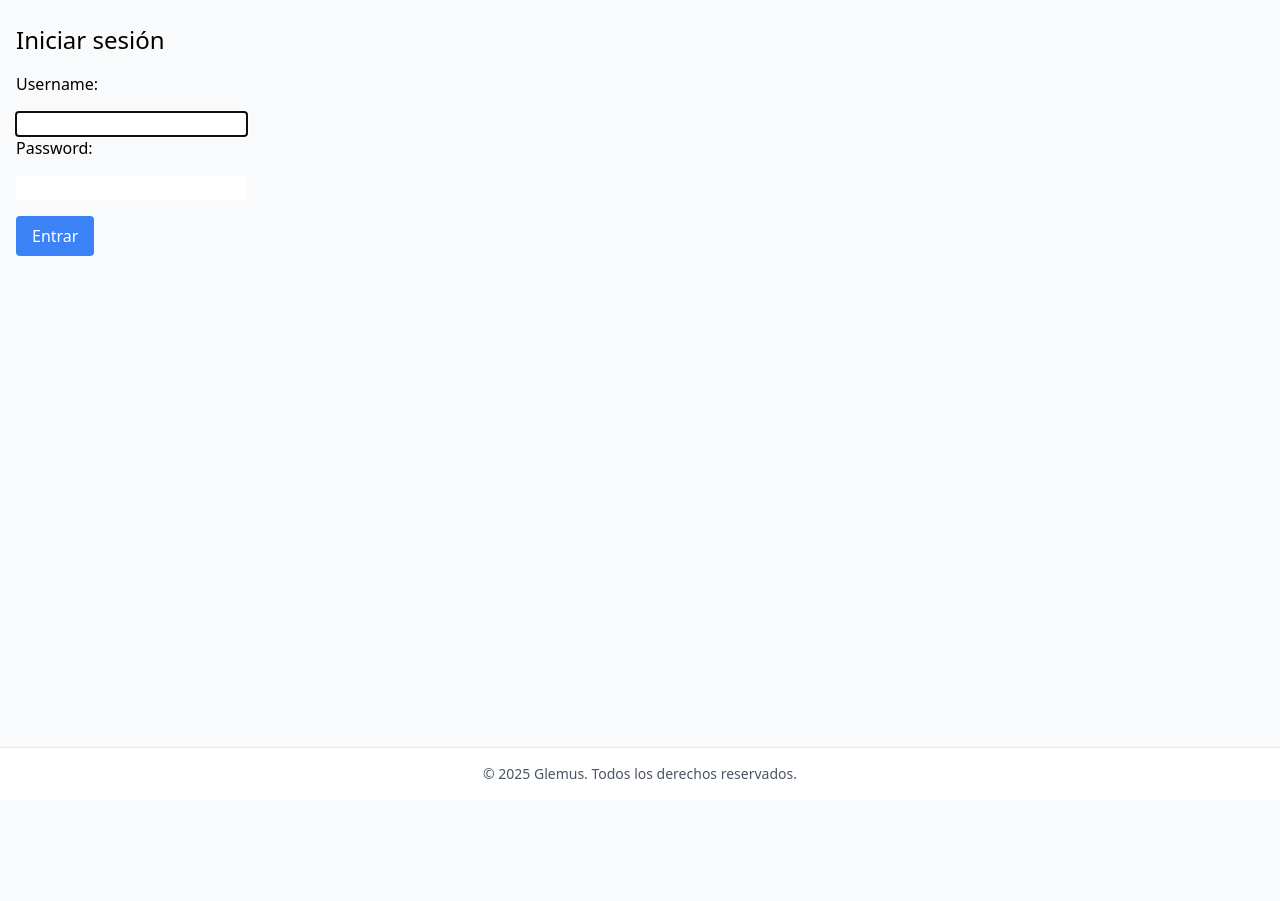
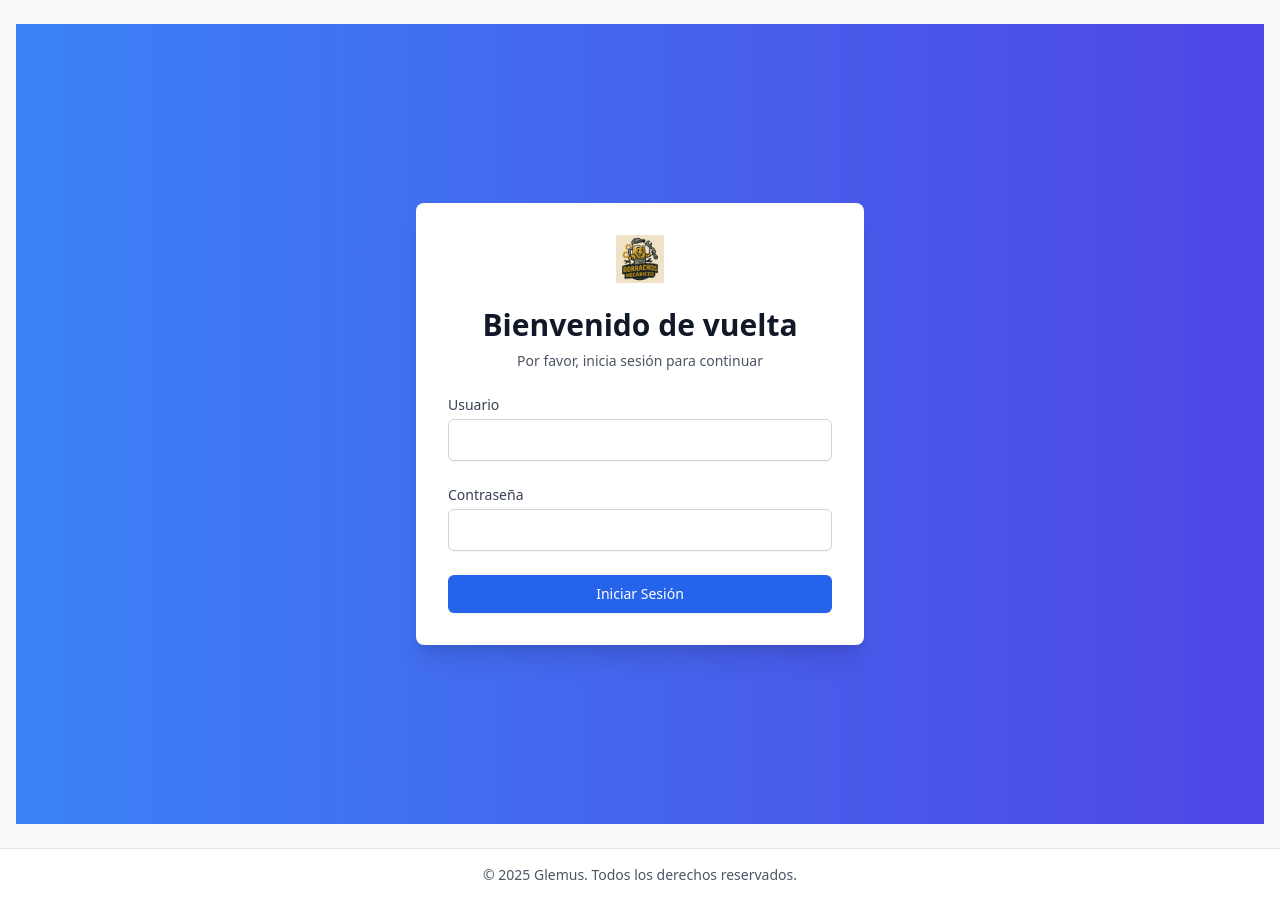
Before and after one commit to lemussistemas/taller-mecanico, a Django app: page /login/ in a window 1280 px wide. Before the commit the page ends 779 px from the top, so only its background shows below. Run offline with Django 5.2, Linux system fonts and the light colour scheme; some libraries are stand-ins or nearby versions.

Commit message:
Mejora diseño de la página de login

```diff
--- a/core/templates/core/login.html
+++ b/core/templates/core/login.html
@@ -1,17 +1,36 @@
 {% extends "core/base.html" %}
+{% load static %}
+
 {% block nav %}{% endblock %}
-{% block title %}Acceder{% endblock %}
+{% block title %}Iniciar Sesión{% endblock %}
+
 {% block content %}
-  <h1 class="text-2xl mb-4">Iniciar sesión</h1>
-  <form method="post" class="space-y-4">
-    {% csrf_token %}
-    {{ form.username.label_tag }}<br>
-    {{ form.username }}<br>
-    {{ form.password.label_tag }}<br>
-    {{ form.password }}
-    <button type="submit"
-            class="block mt-4 bg-blue-500 text-white px-4 py-2 rounded">
-      Entrar
-    </button>
-  </form>
+<div class="min-h-screen bg-gradient-to-r from-blue-500 to-indigo-600 flex items-center justify-center px-4 sm:px-6 lg:px-8">
+  <div class="max-w-md w-full bg-white shadow-xl rounded-lg p-8">
+    <div class="mb-6 text-center">
+      <img src="{% static 'img/logo.png' %}" alt="Logo Taller" class="mx-auto h-12 w-auto">
+      <h2 class="mt-6 text-3xl font-extrabold text-gray-900">Bienvenido de vuelta</h2>
+      <p class="mt-2 text-sm text-gray-600">Por favor, inicia sesión para continuar</p>
+    </div>
+    <form method="post" class="space-y-6">
+      {% csrf_token %}
+      <div>
+        <label for="username" class="block text-sm font-medium text-gray-700">Usuario</label>
+        <input id="username" name="username" type="text" autocomplete="username" required
+               class="mt-1 block w-full px-3 py-2 border border-gray-300 rounded-md shadow-sm placeholder-gray-400 focus:outline-none focus:ring-2 focus:ring-blue-500 focus:border-transparent" />
+      </div>
+      <div>
+        <label for="password" class="block text-sm font-medium text-gray-700">Contraseña</label>
+        <input id="password" name="password" type="password" autocomplete="current-password" required
+               class="mt-1 block w-full px-3 py-2 border border-gray-300 rounded-md shadow-sm placeholder-gray-400 focus:outline-none focus:ring-2 focus:ring-blue-500 focus:border-transparent" />
+      </div>
+      <div>
+        <button type="submit"
+                class="w-full flex justify-center py-2 px-4 border border-transparent rounded-md shadow-sm text-sm font-medium text-white bg-blue-600 hover:bg-blue-700 focus:outline-none focus:ring-2 focus:ring-offset-2 focus:ring-blue-500">
+          Iniciar Sesión
+        </button>
+      </div>
+    </form>
+  </div>
+</div>
 {% endblock %}
```
